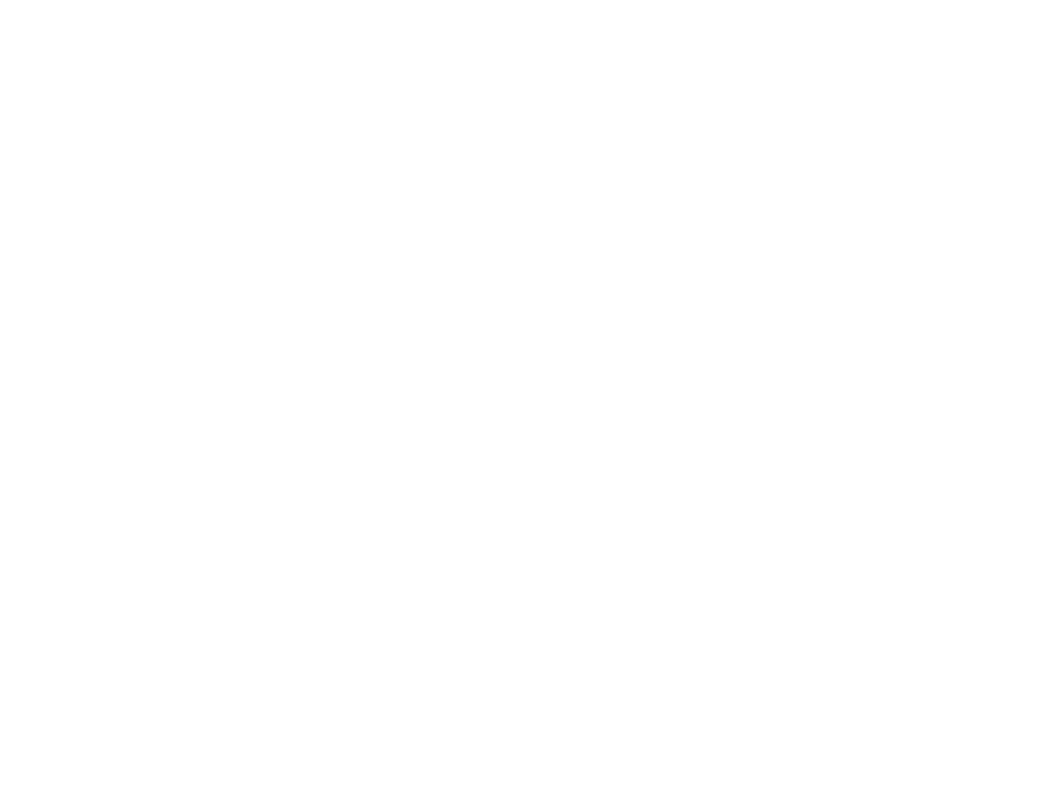
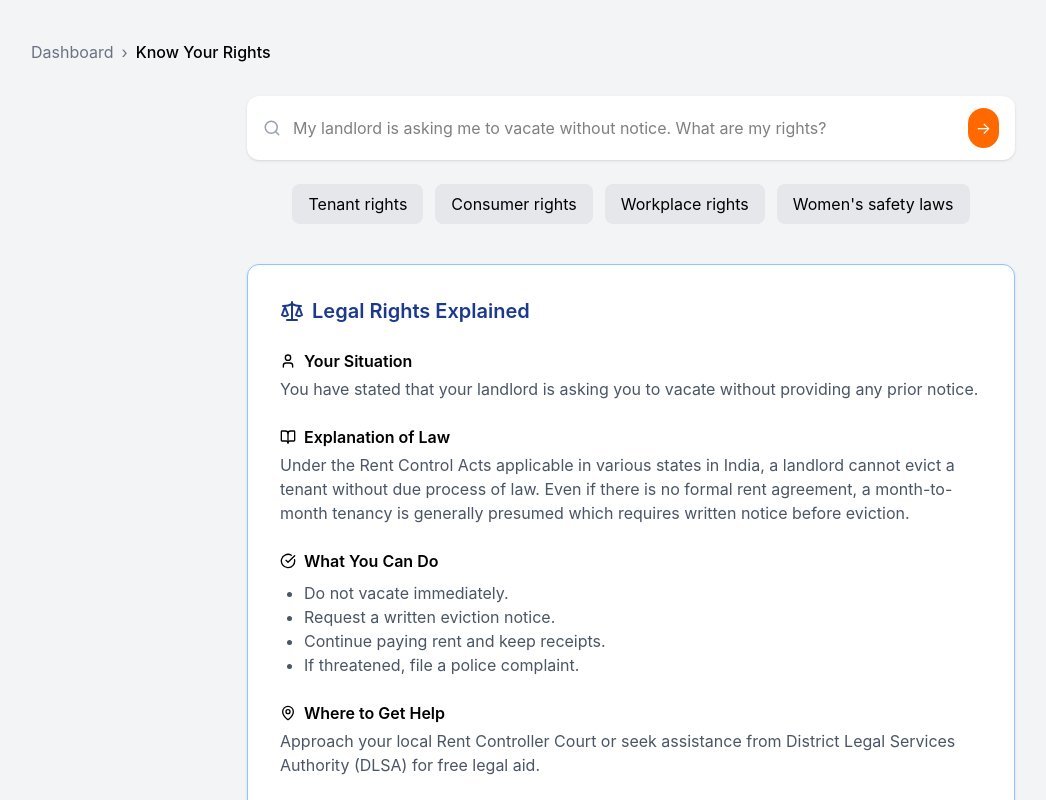
Before and after one commit to shreyanshagrawal/Bharat-Mitra-AI, a React app in the folder frontend/: page /legal in a window 1280 px wide. Before the commit this address had no page. Shown: the top 800 px of the page, without its empty margins (9-1055 px from the left). Built offline with nearby package versions, Linux system fonts and the light colour scheme; the HTML template or start-up script is replaced by a standard one.

Commit message:
know your rights

```diff
--- /dev/null
+++ b/frontend/src/pages/Legal/LegalPage.jsx
@@ -0,0 +1,175 @@
+import { Search, Scale, User, BookOpen, CheckCircle, MapPin } from "lucide-react";
+import { Link } from "react-router-dom";
+
+export default function LegalPage() {
+  return (
+    <div className="min-h-screen bg-gray-100 p-10">
+
+      {/* Breadcrumb */}
+      <div className="flex items-center gap-2 text-gray-500 mb-8">
+
+        <Link to="/dashboard">
+          Dashboard
+        </Link>
+
+        <span>›</span>
+
+        <span className="text-black font-medium">
+          Know Your Rights
+        </span>
+
+      </div>
+
+      {/* Search */}
+      <div className="flex items-center bg-white rounded-xl shadow px-4 py-3 max-w-3xl mx-auto mb-6">
+
+        <Search className="text-gray-400 mr-3" size={18} />
+
+        <input
+          placeholder="My landlord is asking me to vacate without notice. What are my rights?"
+          className="flex-1 outline-none"
+        />
+
+        <button className="bg-orange-500 text-white p-2 rounded-full ml-3">
+          →
+        </button>
+
+      </div>
+
+      {/* Suggested Topics */}
+
+      <div className="flex gap-3 justify-center mb-10 flex-wrap">
+
+        <button className="bg-gray-200 px-4 py-2 rounded-lg">
+          Tenant rights
+        </button>
+
+        <button className="bg-gray-200 px-4 py-2 rounded-lg">
+          Consumer rights
+        </button>
+
+        <button className="bg-gray-200 px-4 py-2 rounded-lg">
+          Workplace rights
+        </button>
+
+        <button className="bg-gray-200 px-4 py-2 rounded-lg">
+          Women's safety laws
+        </button>
+
+      </div>
+
+      {/* Legal Card */}
+
+      <div className="bg-white border border-blue-300 rounded-xl p-8 max-w-3xl mx-auto shadow">
+
+        <div className="flex items-center gap-2 mb-6">
+
+          <Scale className="text-blue-900" />
+
+          <h2 className="text-xl font-semibold text-blue-900">
+            Legal Rights Explained
+          </h2>
+
+        </div>
+
+        {/* Situation */}
+
+        <div className="mb-6">
+
+          <h3 className="font-semibold flex items-center gap-2">
+            <User size={16} />
+            Your Situation
+          </h3>
+
+          <p className="text-gray-600 mt-1">
+            You have stated that your landlord is asking you to vacate
+            without providing any prior notice.
+          </p>
+
+        </div>
+
+        {/* Law */}
+
+        <div className="mb-6">
+
+          <h3 className="font-semibold flex items-center gap-2">
+            <BookOpen size={16} />
+            Explanation of Law
+          </h3>
+
+          <p className="text-gray-600 mt-1">
+            Under the Rent Control Acts applicable in various states in India,
+            a landlord cannot evict a tenant without due process of law.
+            Even if there is no formal rent agreement, a month-to-month tenancy
+            is generally presumed which requires written notice before eviction.
+          </p>
+
+        </div>
+
+        {/* What You Can Do */}
+
+        <div className="mb-6">
+
+          <h3 className="font-semibold flex items-center gap-2">
+            <CheckCircle size={16} />
+            What You Can Do
+          </h3>
+
+          <ul className="text-gray-600 list-disc ml-6 mt-2">
+
+            <li>Do not vacate immediately.</li>
+
+            <li>Request a written eviction notice.</li>
+
+            <li>Continue paying rent and keep receipts.</li>
+
+            <li>If threatened, file a police complaint.</li>
+
+          </ul>
+
+        </div>
+
+        {/* Help */}
+
+        <div className="mb-6">
+
+          <h3 className="font-semibold flex items-center gap-2">
+            <MapPin size={16} />
+            Where to Get Help
+          </h3>
+
+          <p className="text-gray-600 mt-1">
+            Approach your local Rent Controller Court or seek assistance
+            from District Legal Services Authority (DLSA) for free legal aid.
+          </p>
+
+        </div>
+
+        {/* Buttons */}
+
+        <div className="flex gap-4 mt-6">
+
+          <button className="bg-orange-500 text-white px-6 py-3 rounded-lg">
+            Find Legal Aid
+          </button>
+
+          <button className="bg-blue-900 text-white px-6 py-3 rounded-lg">
+            Contact Helpline
+          </button>
+
+        </div>
+
+      </div>
+
+      {/* Disclaimer */}
+
+      <p className="text-center text-gray-400 text-sm mt-8">
+
+        Disclaimer: This platform provides general legal awareness,
+        not professional legal advice.
+
+      </p>
+
+    </div>
+  );
+}
--- a/frontend/src/routes/AppRoutes.jsx
+++ b/frontend/src/routes/AppRoutes.jsx
@@ -6,6 +6,7 @@ import LoginPage from "../pages/Auth/LoginPage";
 import DashboardPage from "../pages/Dashboard/DashboardPage";
 import ReportIssuePage from "../pages/Dashboard_Extras/report_issue";
 import SchemesPage from "../pages/Schemes/SchemesPage";
+import LegalPage from "../pages/Legal/LegalPage";
 
 export default function AppRoutes() {
     return (
@@ -13,10 +14,9 @@ export default function AppRoutes() {
             <Route element={<MainLayout />}>
                 <Route path="/" element={<LandingPage />} />
         </Route>
-
-            {/* login page */}
             <Route path="/login" element={<LoginPage />} />
             <Route path="/schemes" element={<SchemesPage />} />
+            <Route path="/legal" element={<LegalPage />} />
         <Route path="/dashboard" element={<DashboardPage />} />
         <Route path="/dashboard/dashboard_report_issue" element={<ReportIssuePage />} />
 
```
